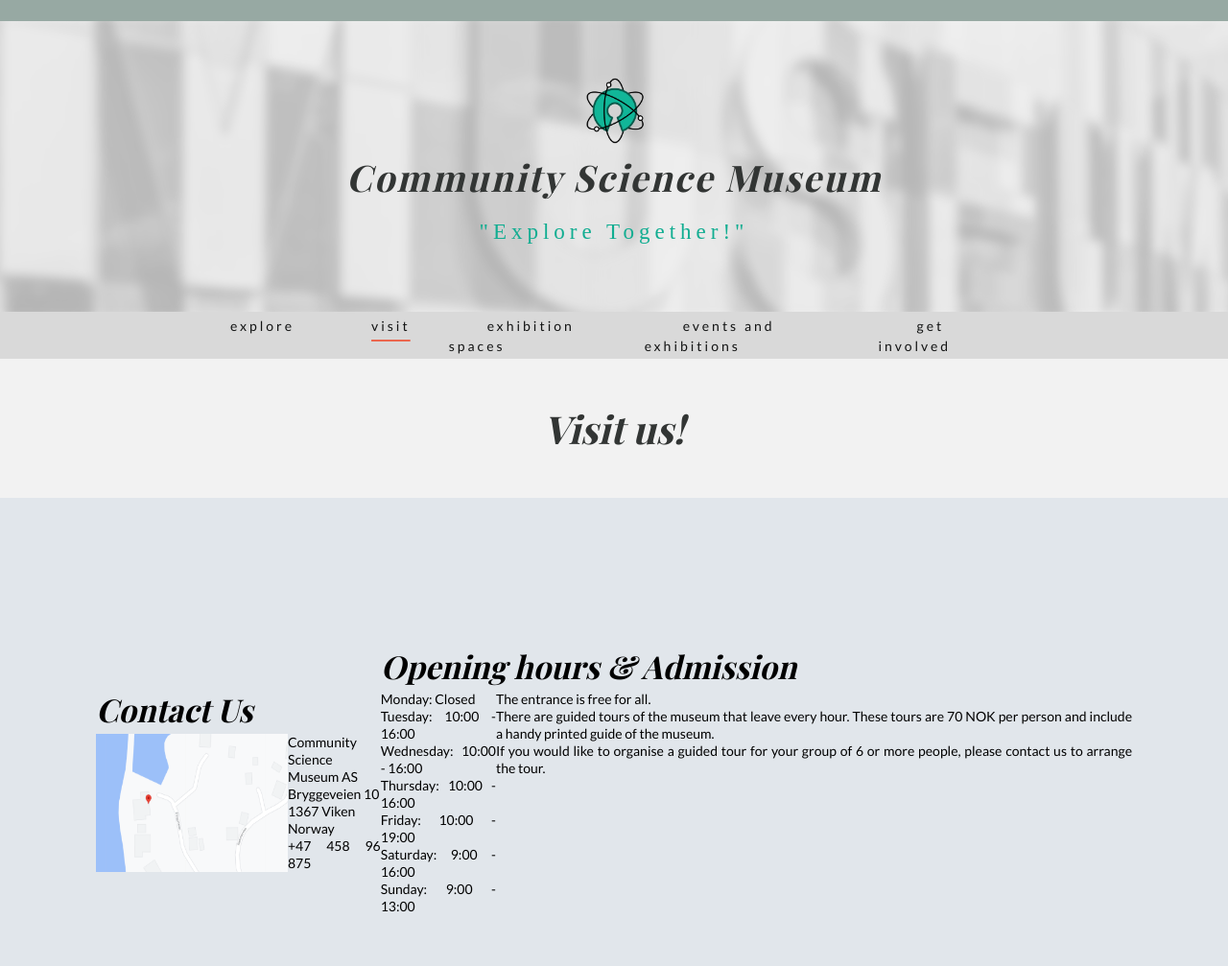
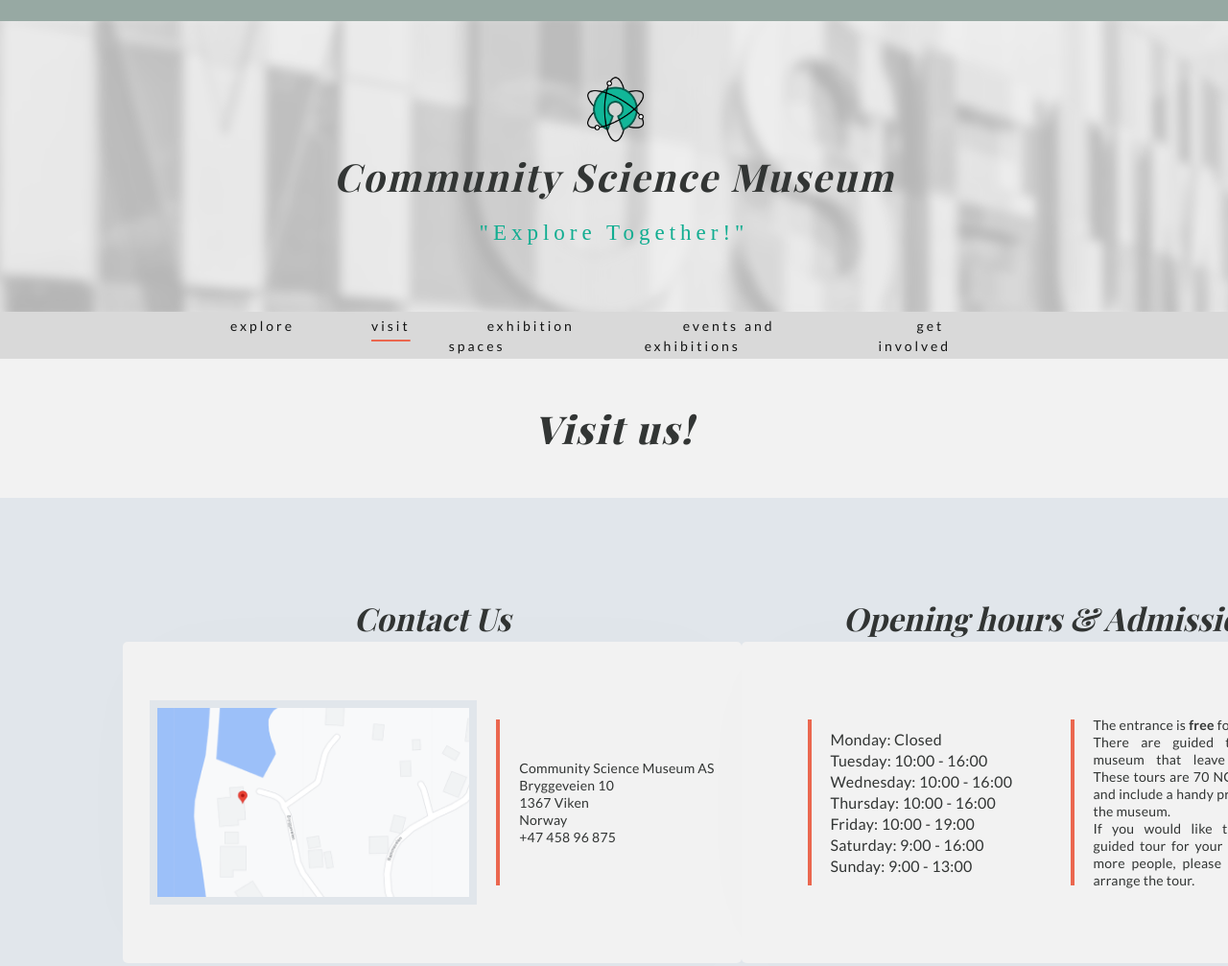
Before and after one commit to lagoracodes/community-science-museum, a plain HTML site: page visit.html in a window 1280 px wide. Shown: the top 1007 px of the page at 96% size. Drawn offline with nearby package versions, Linux system fonts and the light colour scheme; a web font is replaced by a local one.

Commit message:
update 23/11/23

```diff
--- a/css/base-styles.css
+++ b/css/styles.css
@@ -6,7 +6,11 @@
 
 :root {
   --img-light-border: #d7dbdf;
+  --img-light-border-2: #e1e6eb;
   --img-dark-border: #ababab;
+  --white: #f2f2f2;
+  --black: #232625;
+  --dark-gray: #323534;
 }
 
 * {
@@ -52,6 +56,18 @@ img {
 .img-main {
   width: 45.5rem;
   height: 32.7rem;
+  object-fit: cover;
+}
+
+.img-main-2 {
+  width: 32.5rem;
+  height: 19.7rem;
+  object-fit: cover;
+}
+
+.img-main-3 {
+  width: 25rem;
+  height: 20rem;
   object-fit: cover;
 }
 
@@ -109,24 +125,40 @@ h6 {
 
 h1 {
   font-size: 4rem;
+  letter-spacing: 0.2rem;
   font-style: italic;
-  color: #323534;
+  font-weight: 800;
+  color: var(--dark-gray);
 }
 
 h2 {
   font-size: 3.3rem;
   font-style: italic;
+  color: var(--dark-gray);
+}
+
+.h2-black {
+  color: var(--black);
 }
 
 h3 {
   font-size: 2.4rem;
   font-style: italic;
+  color: var(--dark-gray);
 }
 
 p {
   font-size: 1.4rem;
   text-align: justify;
   line-height: 1.8rem;
+  letter-spacing: 0.025rem;
+  color: var(--dark-gray);
+}
+
+.p-2 {
+  font-size: 1.6rem;
+  line-height: 2.2rem;
+  text-align: left;
 }
 
 .con-row {
@@ -147,6 +179,16 @@ p {
 .con-p-2 {
   padding-top: 3rem;
   width: 80rem;
+  text-align: center;
+}
+
+.con-p-3 {
+  width: 23rem;
+  text-align: center;
+}
+
+.con-p-4 {
+  width: 40rem;
   text-align: center;
 }
 
@@ -190,8 +232,7 @@ p {
 }
 
 .h1-header {
-  font-size: 3.8rem;
-  letter-spacing: 0.2rem;
+  font-weight: 700;
   padding-bottom: 1.2rem;
 }
 
@@ -313,6 +354,10 @@ section {
   border: 12px solid var(--img-light-border);
 }
 
+.img-light-border-2 {
+  border: 8px solid var(--img-light-border-2);
+}
+
 .img-dark-border {
   border: 12px solid var(--img-dark-border);
 }
@@ -346,7 +391,48 @@ section {
 }
 
 .custom-position {
-  margin-left: 10%;
+  margin-left: 11%;
+}
+
+.custom-container {
+  width: 80vw;
+  height: 58.6rem;
+  justify-content: space-between;
+}
+
+.custom-container-2 {
+  width: 75vw;
+  height: 58.6rem;
+  justify-content: space-between;
+}
+
+.card-1 {
+  width: 64.5rem;
+  height: 33.5rem;
+  border-radius: 5px;
+  background-color: var(--white);
+  box-shadow: 1px 1px 125px rgba(0, 0, 0, 0.01);
+}
+
+.card-2 {
+  width: 64.5rem;
+  height: 33.5rem;
+  border-radius: 5px;
+  background-color: var(--white);
+  box-shadow: 1px 1px 125px rgba(0, 0, 0, 0.01);
+}
+
+.main-orange-line {
+  width: 0.4rem;
+  height: 17.3rem;
+  background-color: #eb674f;
+  margin: 0 2rem;
+}
+
+.text-underscore {
+  text-decoration: underline var(--img-dark-border);
+  text-decoration-thickness: 1px;
+  text-underline-offset: 5px;
 }
 
 /* FOOTER */
--- a/visit.html
+++ b/visit.html
@@ -4,7 +4,7 @@
     <meta charset="UTF-8" />
     <meta name="viewport" content="width=device-width, initial-scale=1.0" />
     <title>Community Science Museum - Visit</title>
-    <link rel="stylesheet" href="css/base-styles.css" />
+    <link rel="stylesheet" href="css/styles.css" />
   </head>
   <body>
     <header>
@@ -37,14 +37,25 @@
     </header>
     <main>
       <div class="con-col">
-        <section class="center-row bg-white-title"><h1>Visit us!</h1></section>
+        <section class="center-row bg-white-title">
+          <h1>Visit us!</h1>
+        </section>
         <section class="center-row bg-grey">
-          <div class="con-col">
+          <div class="center-row custom-container">
+            <div class="center-col">
               <h2>Contact Us</h2>
-            <div class="con-row card-1">
-              <img src="images/5.png" alt="google maps screenshot" />
-              <div class="con-row">
-                <div class="orange-line ol-1"></div>
+              <div class="center-row card-1">
+                <div class="center-col">
+                  <div class="img-light-border-2">
+                    <img
+                      class="img-main-2"
+                      src="images/5.png"
+                      alt="google maps screenshot"
+                    />
+                  </div>
+                </div>
+                <div class="center-row">
+                  <div class="main-orange-line ol-1"></div>
                   <p class="p-1">
                     Community Science Museum AS<br />
                     Bryggeveien 10<br />
@@ -55,11 +66,12 @@
                 </div>
               </div>
             </div>
-          <div class="con-col">
+            <div class="center-col">
               <h2>Opening hours & Admission</h2>
-            <div class="con-row card-1">
-              <div class="con-row">
-                <div class="orange-line ol-2"></div>
+              <div class="center-row card-1">
+                <div class="center-row">
+                  <div class="main-orange-line ol-2"></div>
+                  <div class="con-p-3">
                     <p class="p-2">
                       Monday: Closed<br />
                       Tuesday: 10:00 - 16:00<br />
@@ -70,16 +82,19 @@
                       Sunday: 9:00 - 13:00<br />
                     </p>
                   </div>
-              <div class="con-row">
-                <div class="orange-line ol-2"></div>
-                <p class="p-2">
-                  The entrance is free for all.<br />
+                </div>
+                <div class="center-row">
+                  <div class="main-orange-line ol-2"></div>
+                  <div class="con-p-3">
+                    <p>
+                      The entrance is <b>free</b> for all.<br />
                       There are guided tours of the museum that leave every hour.
                       These tours are 70 NOK per person and include a handy printed
                       guide of the museum.<br />
                       If you would like to organise a guided tour for your group of
                       6 or more people, please contact us to arrange the tour.
                     </p>
+                  </div>
                 </div>
               </div>
             </div>
@@ -107,10 +122,12 @@
                 alt="girl in a wheelchair in handicap friendly museum"
               />
             </div>
+          </div>
         </section>
         <section class="center-row bg-olive">
+          <div class="center-row custom-container-2">
             <div class="con-col custom-position">
-            <h2>Food and drinks</h2>
+              <h2 class="h2-black">Food and drinks</h2>
               <div class="con-p">
                 <p class="custom-p-width">
                   The museum has a nice café where you can enjoy a variety of food
@@ -123,7 +140,7 @@
               </div>
             </div>
             <div class="con-col">
-            <h2>Shop</h2>
+              <h2 class="h2-black">Shop</h2>
               <div class="con-p">
                 <p class="custom-p-width">
                   Visit our shop to find museum souvenirs and gifts that let you
@@ -133,6 +150,7 @@
                   your museum visit. Take home a piece of the museum and keep the
                   curiosity alive!
                 </p>
+              </div>
             </div>
           </div>
         </section>
```
Also changed, not shown: events-exhibitions.html (+33 -15 lines), exhibition-spaces.html (+1 -1 lines), get-involved.html (+2 -2 lines), index.html (+1 -1 lines), css/events-exhibitions.css (deleted), css/exhibition-spaces.css (deleted), css/get-involved.css (deleted), css/index.css (deleted), css/visit.css (deleted). Lines whose indentation alone changed are shown as unchanged.
